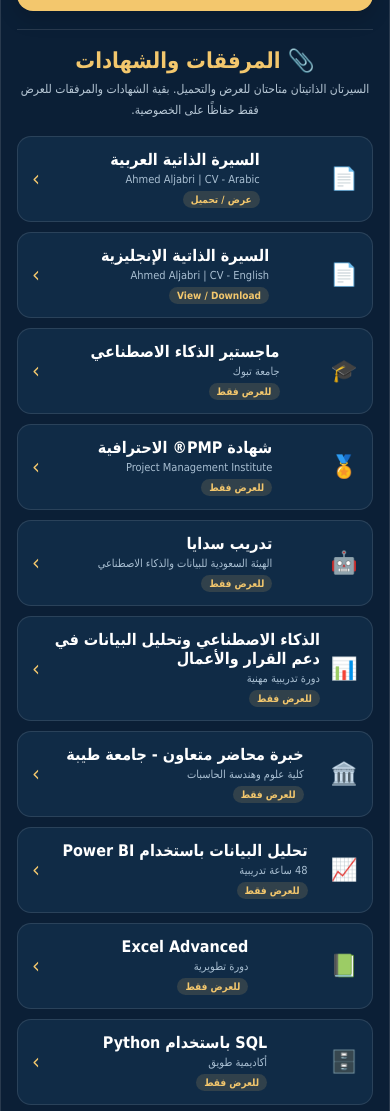
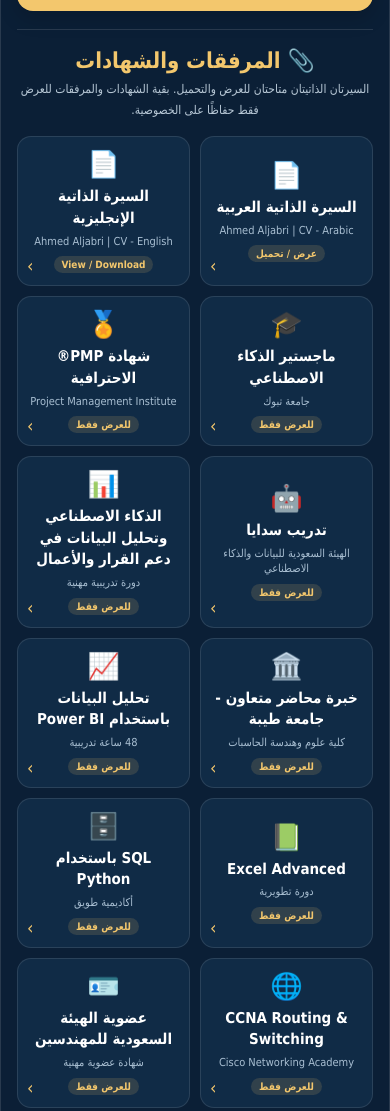
Before and after one commit to AAhmed339/aahmed339.github.io, a plain HTML site: page index.html in a window 390 px wide. Shown: the part 900-2011 px from the top of the page. Drawn offline with Linux system fonts and the light colour scheme.

Commit message:
Add files via upload

```diff
--- a/index.html
+++ b/index.html
@@ -80,6 +80,52 @@
     .welcome{font-size:16px}
     .btn{font-size:16px}
   }
+
+  @media(max-width:620px){
+    .attach-grid{
+      grid-template-columns:repeat(2,minmax(0,1fr)) !important;
+      gap:10px !important;
+    }
+    .attach-card{
+      min-height:150px;
+      padding:12px 10px !important;
+      display:flex !important;
+      flex-direction:column !important;
+      align-items:center !important;
+      justify-content:center !important;
+      text-align:center !important;
+      gap:7px !important;
+    }
+    .attach-card .ico{
+      font-size:26px !important;
+      margin:0 !important;
+    }
+    .attach-card strong{
+      display:block;
+      font-size:15px !important;
+      line-height:1.45 !important;
+    }
+    .attach-card .meta{
+      display:block;
+      font-size:11px !important;
+      line-height:1.4 !important;
+      margin-top:4px;
+    }
+    .attach-card .view-badge{
+      font-size:10px !important;
+      margin-top:7px !important;
+    }
+    .attach-card .open{
+      position:absolute;
+      left:9px;
+      bottom:9px;
+      font-size:18px !important;
+    }
+    .attach-card{
+      position:relative;
+    }
+  }
+
 </style>
 </head>
 <body>
```
